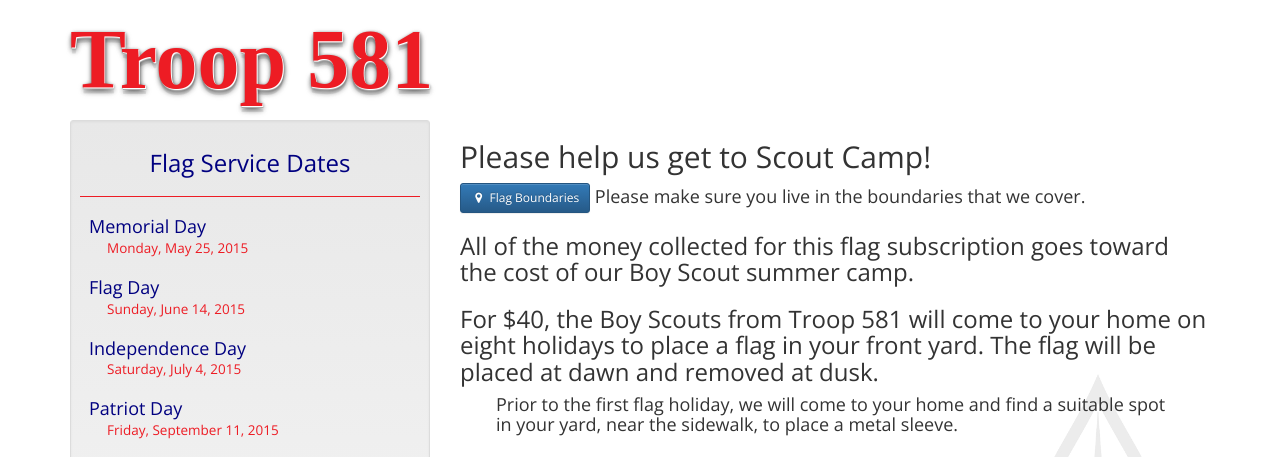
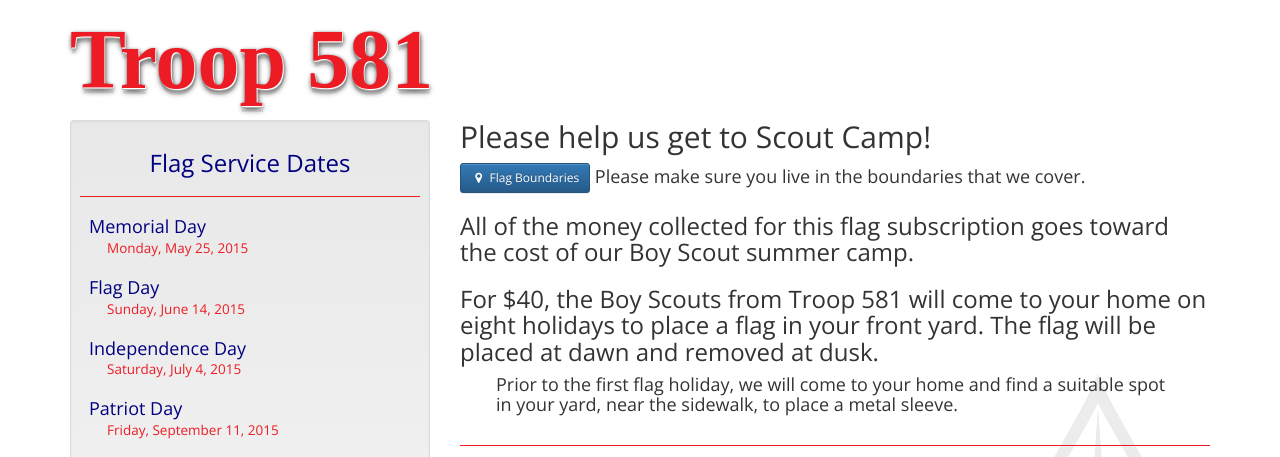
Before and after one commit to troop581/troop581.github.io, a plain HTML site: page index.html at #/flags in a window 1280 px wide. Shown: the top 457 px of the page. Drawn offline with nearby package versions, Linux system fonts and the light colour scheme; some packages are replaced by stand-ins of ours; a web font is replaced by a local one.

Commit message:
2015-03-15

```diff
--- a/app/modules/flags.html
+++ b/app/modules/flags.html
@@ -4,7 +4,7 @@
             <div class="col-md-8 col-md-push-4">
                 <div class="row">
                     <div class="col-sm-12">
-                        <h2>Please help us get to Scout Camp!</h2>
+                        <h2 class="close-top">Please help us get to Scout Camp!</h2>
                         <h4>
                             <button class="btn btn-sm btn-primary" ng-click="openMap()"><i class="fa fa-fw fa-map-marker"></i> Flag Boundaries</button>
                             Please make sure you live in the boundaries that we cover.
--- a/app/styles.scss
+++ b/app/styles.scss
@@ -516,3 +516,7 @@
     padding-left: 2em;
     padding-right: 2em;
 }
+
+.close-top {
+    margin-top: 0;
+}
```
Also changed, not shown: app/styles.css, app/styles.min.css, 1 other file.
